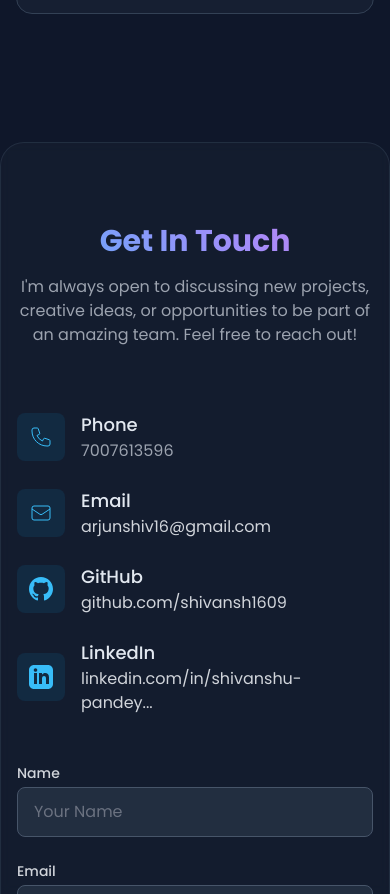
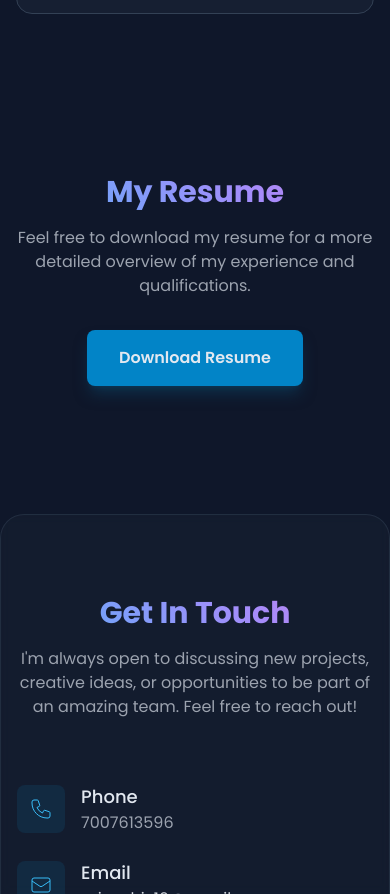
Before and after one commit to shivansh1609/Personal-portfolio, a plain HTML site: page index.html in a window 390 px wide. Shown: the part 5530-6424 px from the top of the page. Drawn offline with nearby package versions, Linux system fonts and the light colour scheme.

Commit message:
index.html

```diff
--- a/index.html
+++ b/index.html
@@ -96,6 +96,7 @@
                         <a href="#skills" class="nav-link text-gray-300 hover:text-white px-3 py-2 text-sm font-medium">Skills</a>
                         <a href="#projects" class="nav-link text-gray-300 hover:text-white px-3 py-2 text-sm font-medium">Projects</a>
                         <a href="#achievements" class="nav-link text-gray-300 hover:text-white px-3 py-2 text-sm font-medium">Achievements</a>
+                        <a href="#resume" class="nav-link text-gray-300 hover:text-white px-3 py-2 text-sm font-medium">Resume</a>
                         <a href="#contact" class="nav-link text-gray-300 hover:text-white px-3 py-2 text-sm font-medium">Contact</a>
                     </div>
                 </div>
@@ -115,6 +116,7 @@
                 <a href="#skills" class="block nav-link text-gray-300 hover:text-white px-3 py-2">Skills</a>
                 <a href="#projects" class="block nav-link text-gray-300 hover:text-white px-3 py-2">Projects</a>
                 <a href="#achievements" class="block nav-link text-gray-300 hover:text-white px-3 py-2">Achievements</a>
+                <a href="#resume" class="block nav-link text-gray-300 hover:text-white px-3 py-2">Resume</a>
                 <a href="#contact" class="block nav-link text-gray-300 hover:text-white px-3 py-2">Contact</a>
             </div>
         </div>
@@ -288,6 +290,16 @@
                     <li class="flex"><span class="mr-2 text-sky-400">✓</span>Active as an Event Organizer at IIIT Bhagalpur.</li>
                 </ul>
             </div>
+        </div>
+    </section>
+
+    <section id="resume" class="py-20 px-4 sm:px-6 lg:px-8 max-w-7xl mx-auto">
+        <div class="text-center">
+            <h2 class="text-3xl md:text-4xl font-bold mb-4 gradient-text">My Resume</h2>
+            <p class="text-gray-400 max-w-xl mx-auto mb-8">Feel free to download my resume for a more detailed overview of my experience and qualifications.</p>
+            <a href="resume.pdf" download="Shivanshu_Pandey_Resume.pdf" class="inline-block px-8 py-4 bg-sky-600 hover:bg-sky-700 rounded-lg font-semibold transition-all transform hover:scale-105 shadow-lg shadow-sky-900/50">
+                Download Resume
+            </a>
         </div>
     </section>
 
@@ -739,6 +751,7 @@ body {
         sr.reveal('#projects .grid > div', { origin: 'bottom', interval: 150 });
         sr.reveal('#achievements .grid > div', { origin: 'bottom', interval: 150 });
         sr.reveal('#contact .grid > div', { origin: 'right', interval: 200 });
+        sr.reveal('#resume', { origin: 'bottom' }); // Added for resume section
 
         // Smooth scrolling for anchor links
         document.querySelectorAll('a[href^="#"]').forEach(anchor => {
```
